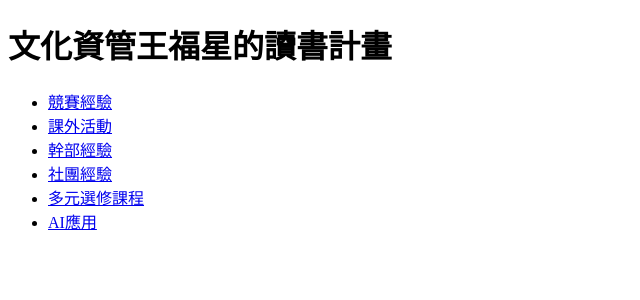
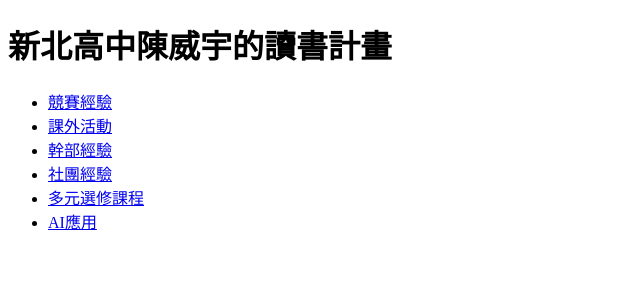
Before and after one commit to willsonchen8866/resume_NTSH, a Python web app: template templates/index.html in a window 1280 px wide. Shown: the top 300 px of the page, without its empty margins (0-640 px from the left). Run offline with Jinja, Linux system fonts and the light colour scheme; the template is opened without the code that fills it, so the values that code supplies are empty.

Commit message:
Update index.html

```diff
--- a/templates/index.html
+++ b/templates/index.html
@@ -5,7 +5,7 @@
     <title>讀書計畫</title>
 </head>
 <body>
-    <h1>文化資管王福星的讀書計畫</h1>
+    <h1>新北高中陳威宇的讀書計畫</h1>
     <ul>
         <li><a href="/competition">競賽經驗</a></li>
         <li><a href="/activities">課外活動</a></li>
```
